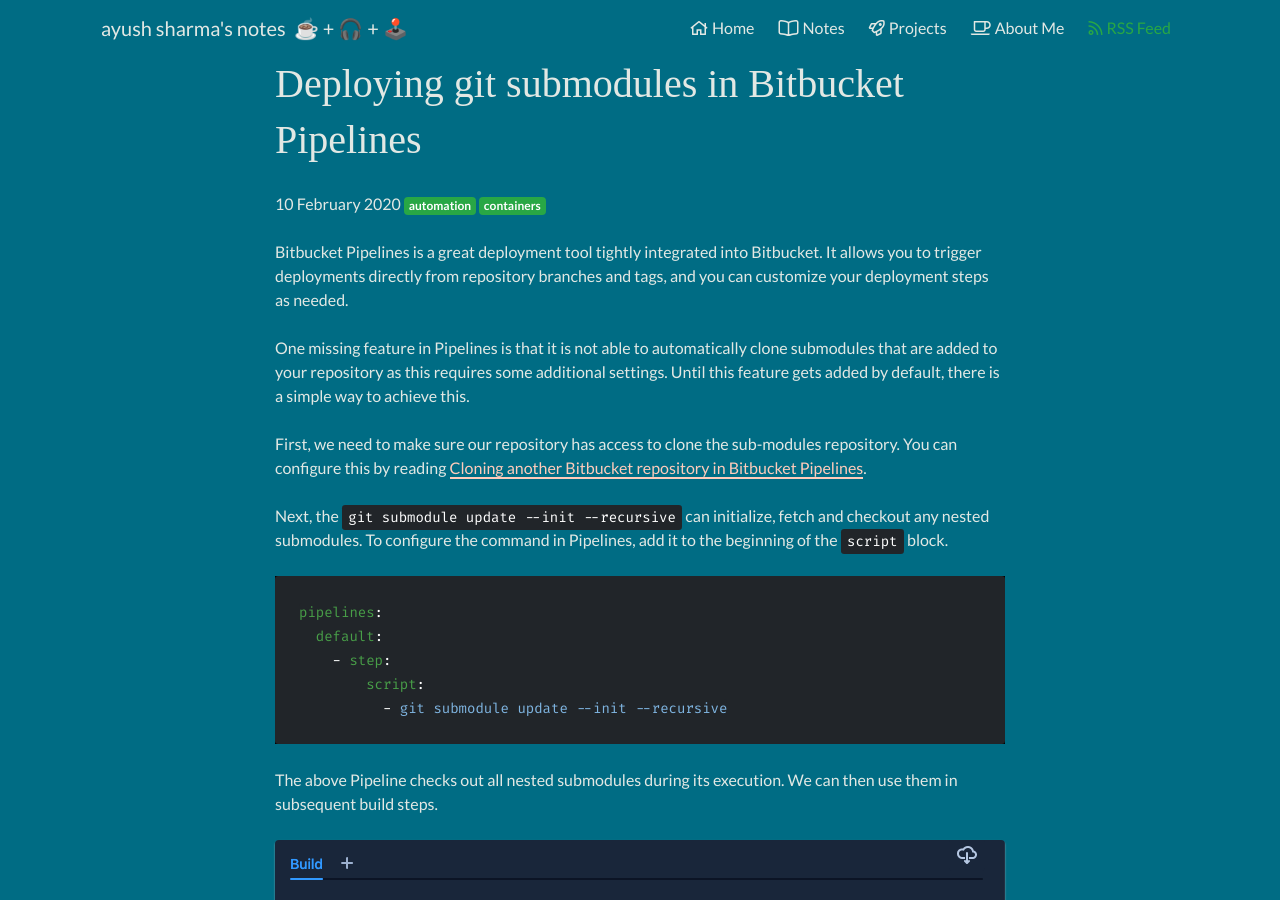
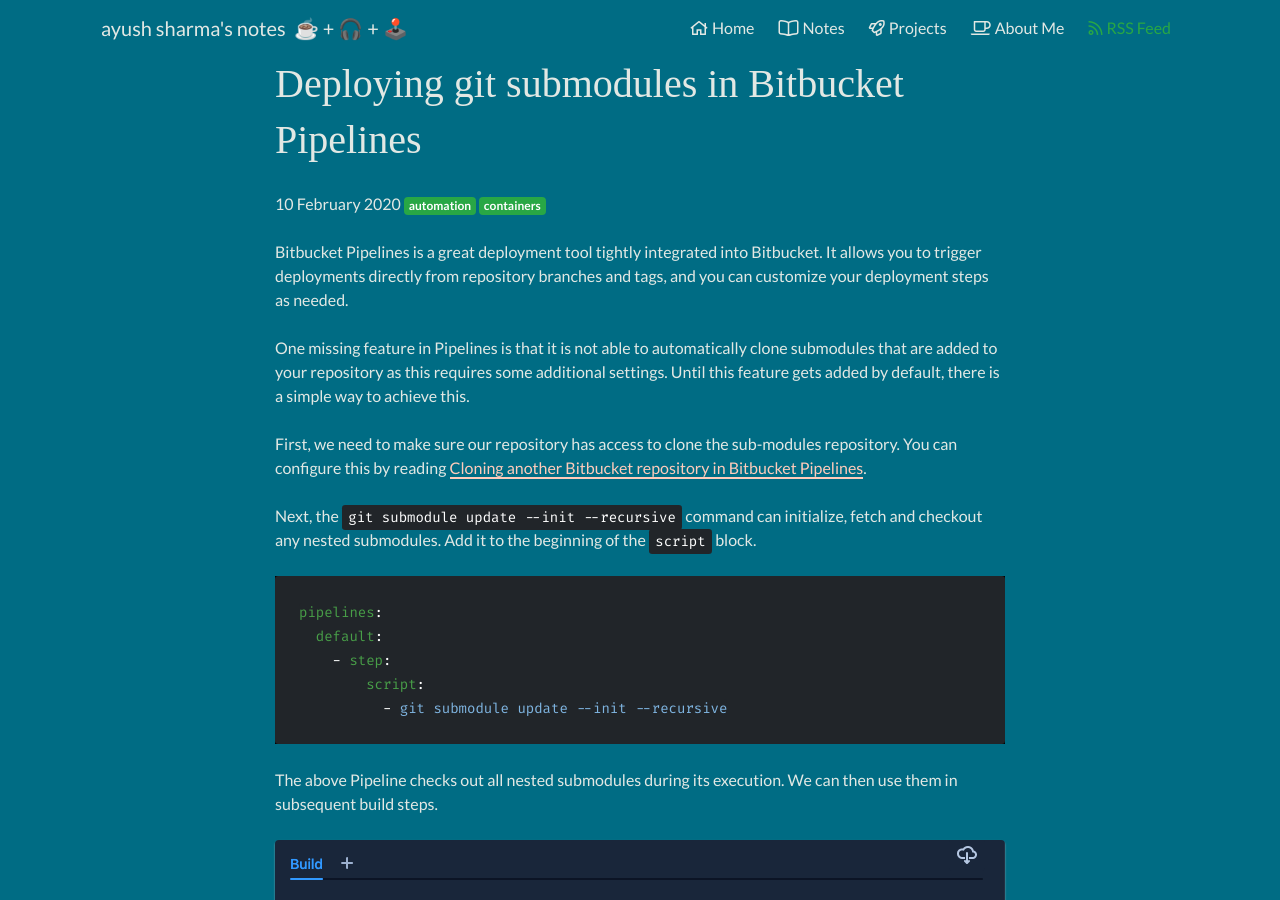
Before and after one commit to ayush-sharma/ayushsharma.in, a Jekyll site: the page built from _posts/2020-02-12-deploying-git-submodules-in-bitbucket-pipelines.md, in a window 1280 px wide and 900 px high. Built offline with Jekyll 4.4.1, drawn with Linux system fonts in a browser that asks for light colours.

Commit message:
Fixing typo.

````diff
--- a/_posts/2020-02-12-deploying-git-submodules-in-bitbucket-pipelines.md
+++ b/_posts/2020-02-12-deploying-git-submodules-in-bitbucket-pipelines.md
@@ -11,7 +11,7 @@ One missing feature in Pipelines is that it is not able to automatically clone s
 
 First, we need to make sure our repository has access to clone the sub-modules repository. You can configure this by reading [Cloning another Bitbucket repository in Bitbucket Pipelines]({% post_url 2020-02-10-cloning-another-bitbucket-repo-in-bitbucket-pipelines %}).
 
-Next, the `git submodule update --init --recursive` can initialize, fetch and checkout any nested submodules. To configure the command in Pipelines, add it to the beginning of the `script` block.
+Next, the `git submodule update --init --recursive` command can initialize, fetch and checkout any nested submodules. Add it to the beginning of the `script` block.
 
 ```yaml
 pipelines:
````
